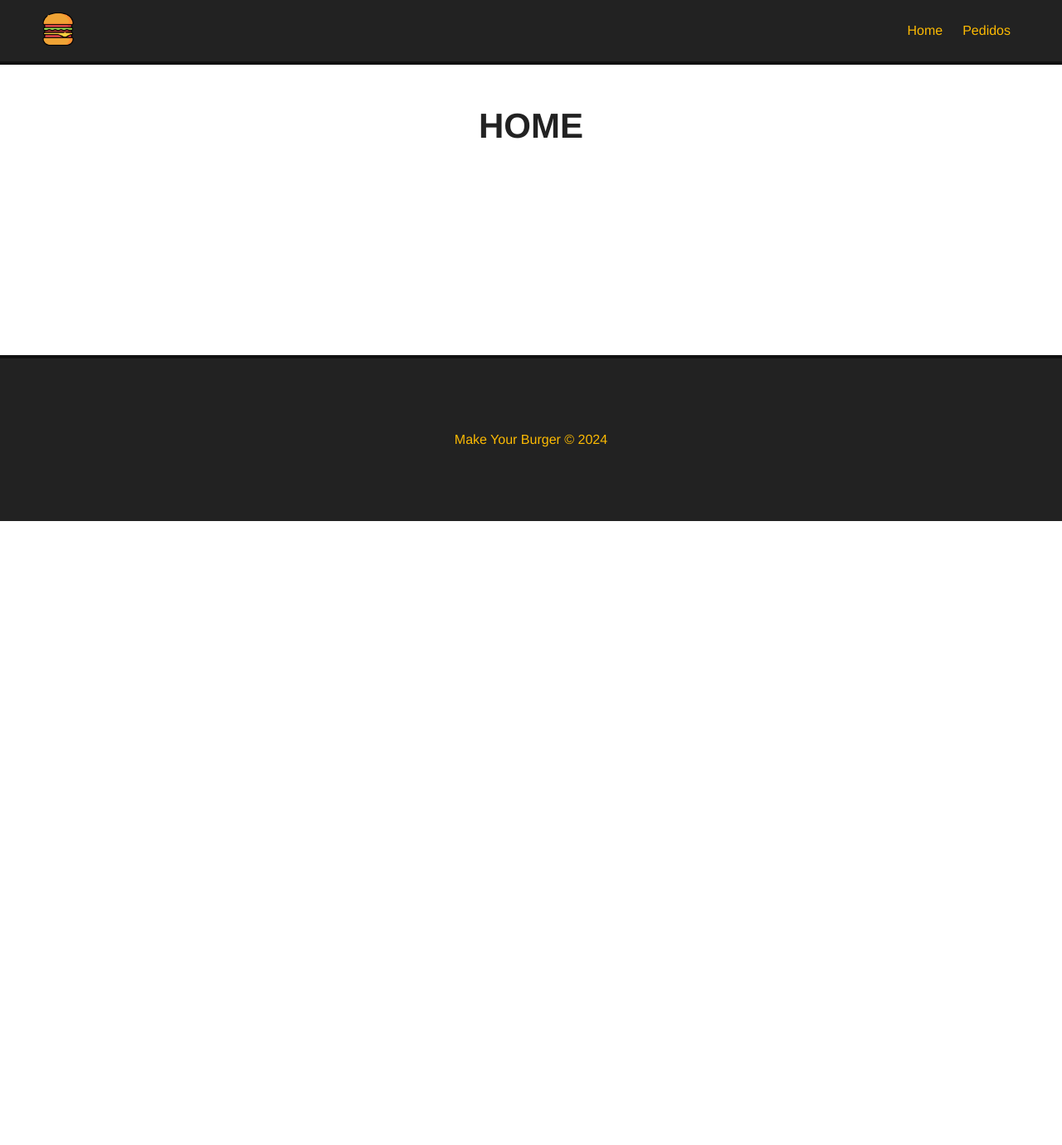
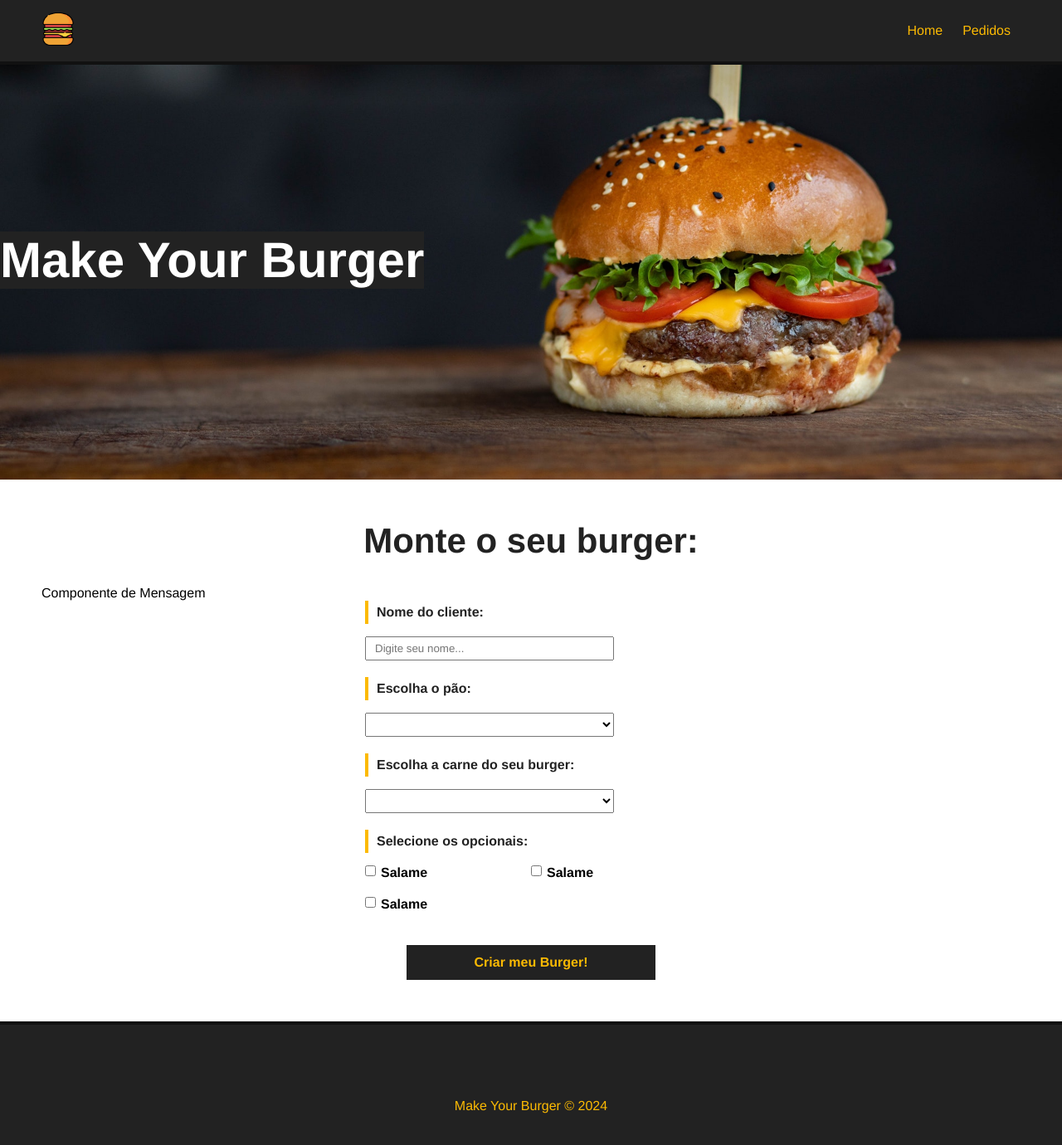
Before and after one commit to JoaoGomesDev32/make_your_burger, a Vue app: page / in a window 1280 px wide. Shown: the top 1380 px of the page at 83% size. Before the commit the page ends 800 px from the top, so only its background shows below. Built offline with nearby package versions, Linux system fonts and the light colour scheme.

Commit message:
banner and form
Finalizando o banner da pagina e configurando o formulário!

```diff
--- /dev/null
+++ b/src/components/Banner.vue
@@ -0,0 +1,31 @@
+<template>
+    <div id="main-banner">
+        <h1>Make Your Burger</h1>
+    </div>
+</template>
+
+<script>
+    export default {
+        name: 'Banner'
+    }
+</script>
+
+<style scoped>
+    #main-banner {
+        background-image: url('../../public/img/burger.jpg');
+        background-position: 0 -250px;
+        background-size: cover;
+        height: 500px;
+        display: flex;
+        align-items: center;
+        justify-content: flex-start;
+        background-repeat: no-repeat;
+    }
+
+    #main-banner h1 {
+        color: #fff;
+        text-align: center;
+        font-size: 60px;
+        background-color: #222;
+    }
+</style>
--- /dev/null
+++ b/src/components/BurgerForm.vue
@@ -0,0 +1,120 @@
+<template>
+    <div>
+        <p>Componente de Mensagem</p>
+        <div>
+            <form id="burger-form">
+                <div class="input-container">
+                    <label for="nome">Nome do cliente:</label>
+                    <input type="text" name="nome" id="nome" v-model="nome" placeholder="Digite seu nome...">
+                </div>
+                <div class="input-container">
+                    <label for="pao">Escolha o pão:</label>
+                    <select name="pao" id="pao" v-model="pao">
+                        <option value="">Selecione o seu pão</option>
+                        <option value="integral">Integral</option>
+                    </select>
+                </div>
+                <div class="input-container">
+                    <label for="carne">Escolha a carne do seu burger:</label>
+                    <select name="carne" id="carne" v-model="carne">
+                        <option value="">Selecione o tipo de carne</option>
+                        <option value="Maminha">Maminha</option>
+                    </select>
+                </div>
+                <div id="opcionais-container" class="input-container">
+                    <label id="opcionais-title" for="opcionais">Selecione os opcionais:</label>
+                    <div class="checkbox-container">
+                        <input type="checkbox" name="opcionais" v-model="opcionais" value="salame">
+                        <span>Salame</span>
+                    </div>
+                    <div class="checkbox-container">
+                        <input type="checkbox" name="opcionais" v-model="opcionais" value="salame">
+                        <span>Salame</span>
+                    </div>
+                    <div class="checkbox-container">
+                        <input type="checkbox" name="opcionais" v-model="opcionais" value="salame">
+                        <span>Salame</span>
+                    </div>
+                </div>
+                <div class="input-container">
+                    <input type="submit" class="submit-btn" value="Criar meu Burger!">
+                </div>
+            </form>
+        </div>
+    </div>
+</template>
+
+<script>
+    export default {
+        name: 'BurgerForm'
+    }
+</script>
+
+<style scoped>
+    #burger-form {
+        max-width: 400px;
+        margin: 0 auto;
+    }
+
+    .input-container {
+        display: flex;
+        flex-direction: column;
+        margin-bottom: 20px;
+    }
+
+    label {
+        font-weight: bold;
+        margin-bottom: 15px;
+        color: #222;
+        padding: 5px 10px;
+        border-left: 4px solid #fcba03;
+    }
+
+    input, select {
+        padding: 5px 10px;
+        width: 300px;
+    }
+
+    #opcionais-container {
+        flex-direction: row;
+        flex-wrap: wrap;
+    }
+
+    #opcionais-title {
+        width: 100%;
+    }
+
+    .checkbox-container {
+        display: flex;
+        align-items: flex-start;
+        width: 50%;
+        margin-bottom: 20px;
+    }
+
+    .checkbox-container span,
+    .checkbox-container input {
+        width: auto;
+    }
+
+    .checkbox-container span {
+        margin-left: 6px;
+        font-weight: bold;
+    }
+
+    .submit-btn {
+        background-color: #222;
+        color: #fcba03;
+        font-weight: bold;
+        border: 2px solid #222;
+        padding: 10px;
+        font-size: 16px;
+        margin: 0 auto;
+        cursor: pointer;
+        transition: .5s;
+    }
+
+    .submit-btn:hover {
+        background-color: transparent;
+        color: #222;
+    }
+</style>
--- a/src/router/index.js
+++ b/src/router/index.js
@@ -1,5 +1,5 @@
 import { createRouter, createWebHistory } from 'vue-router'
-import HomeView from '../views/HomeView.vue'
+import HomeView from '../views/Home.vue'
 
 const routes = [
   {
--- /dev/null
+++ b/src/views/Home.vue
@@ -0,0 +1,20 @@
+<template>
+  <Banner />
+  <div class="main-container">
+    <h1>Monte o seu burger:</h1>
+    <BurgerForm />
+  </div>
+</template>
+
+<script>
+  import Banner from '@/components/Banner.vue';
+  import BurgerForm from '@/components/BurgerForm.vue';
+
+  export default {
+    name: 'Home',
+    components: {
+      Banner,
+      BurgerForm
+    }
+  }
+</script>
--- a/src/views/HomeView.vue
+++ /dev/null
@@ -1,9 +0,0 @@
-<template>
-  <div class="main-container">
-    <h1>HOME</h1>
-  </div>
-</template>
-
-<script>
-
-</script>
```
